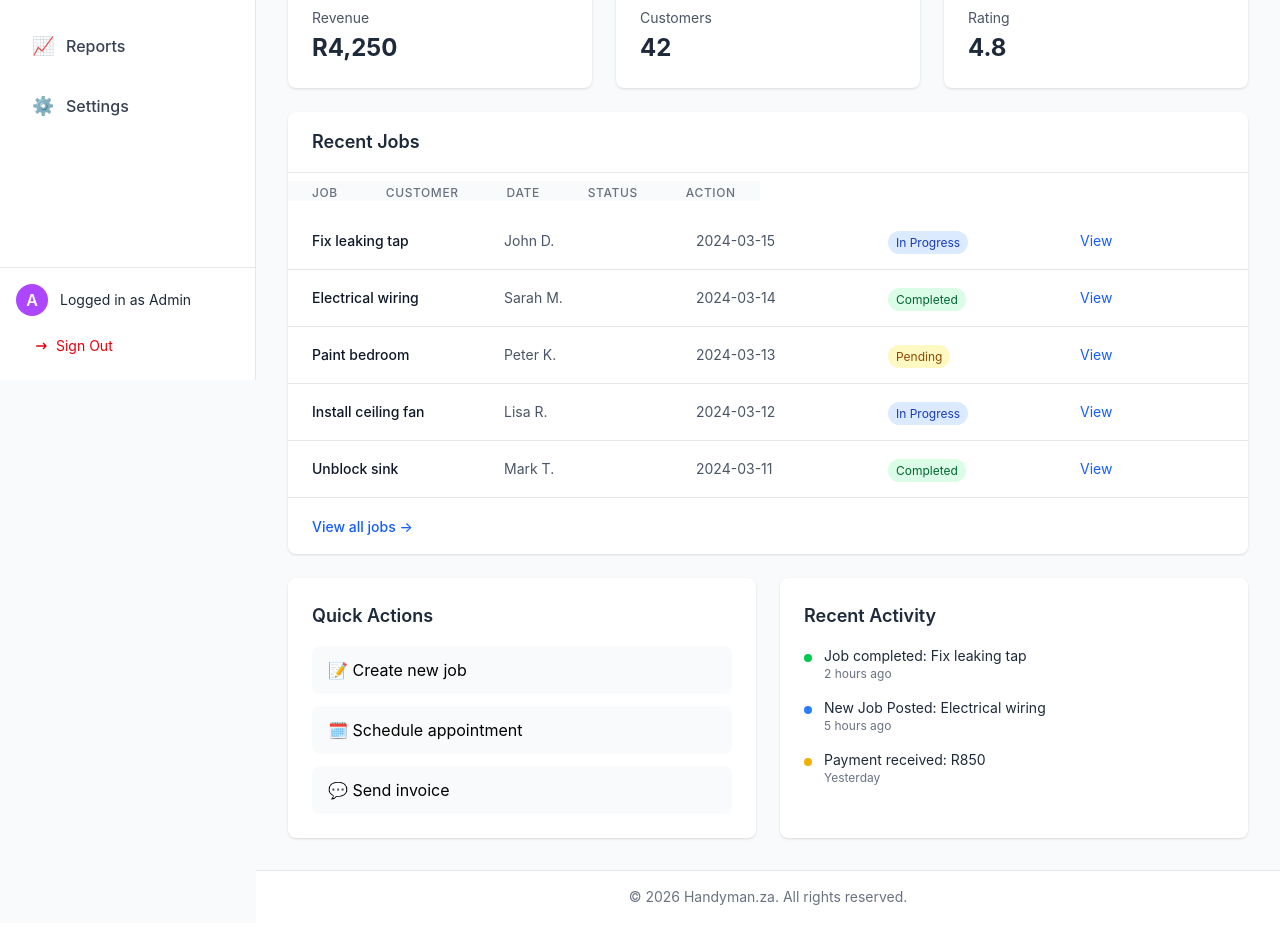
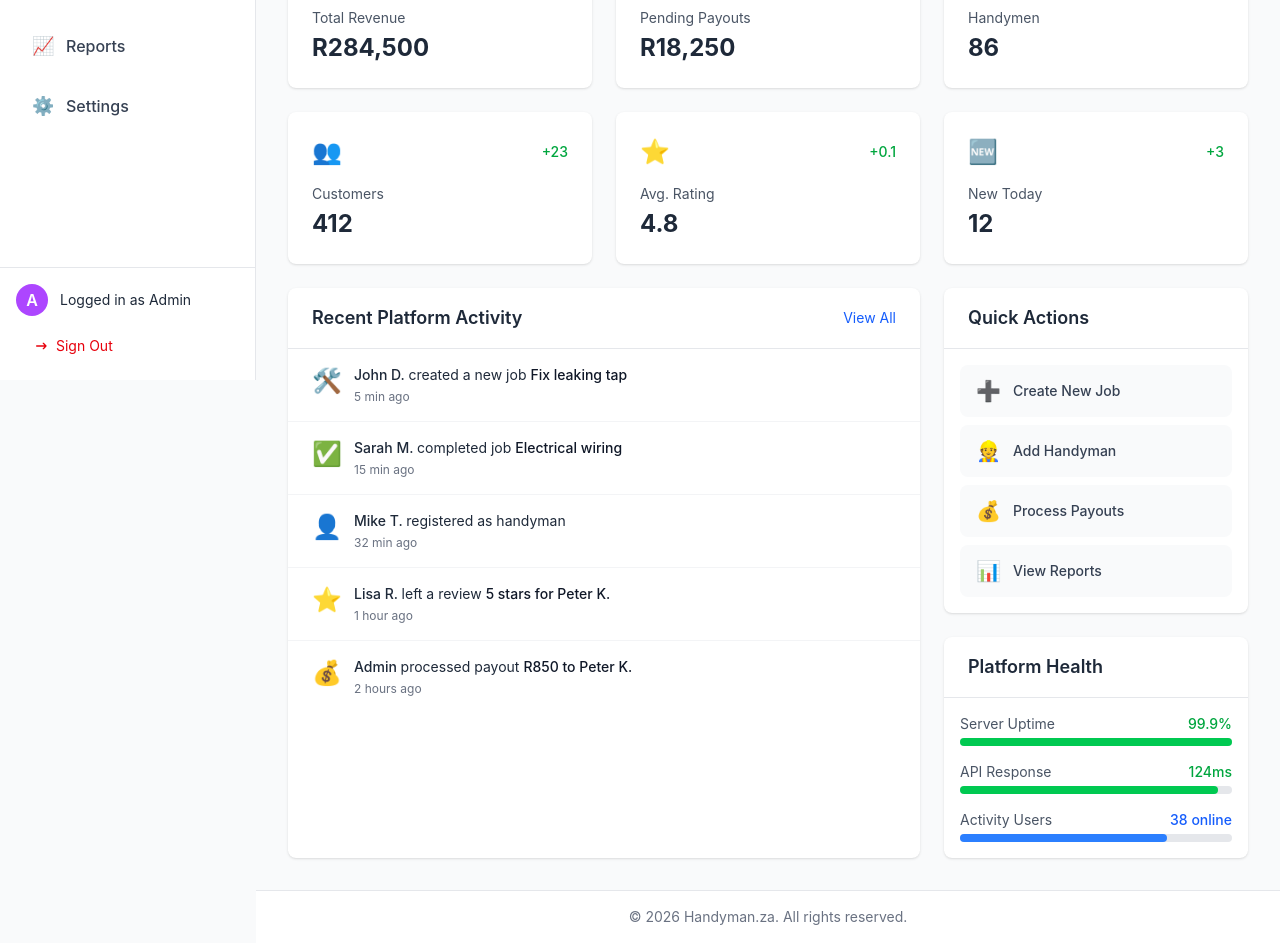
Before and after one commit to P-Mnguni/handyman_za, a React app in the folder frontend/: page / in a window 1280 px wide. Shown: the part 420-1363 px from the top of the page. Built offline with nearby package versions, Linux system fonts and the light colour scheme; the HTML template or start-up script is replaced by a standard one.

Commit message:
updated: dashboard has admin metrics

```diff
--- a/frontend/src/pages/DashboardHome.jsx
+++ b/frontend/src/pages/DashboardHome.jsx
@@ -3,37 +3,57 @@ import StatCard from '../components/StatCard';
 const DashboardHome = () => {
     // Simple data - will be replaced with real API data later
     const stats = [
-        { title: 'Total Jobs', value: '24', change: '+12%', icon: '🔧' },
-        { title: 'Active Jobs', value: '8', change: '+3', icon: '⚡' },
-        { title: 'Completed Jobs', value: '156', change: '+23%', icon: '✅' },
-        { title: 'Revenue', value: 'R4,250', change: '+18%', icon: '💰' },
-        { title: 'Customers', value: '42', change: '+6', icon: '👥' },
-        { title: 'Rating', value: '4.8', change: '+0.2', icon: '⭐' },
+        { title: 'Total Jobs', value: '1,247', change: '+12.3%', icon: '🔧' },
+        { title: 'Active Jobs', value: '43', change: '+5', icon: '⚡' },
+        { title: 'Completed Jobs', value: '1,189', change: '+11.2%', icon: '✅' },
+        { title: 'Total Revenue', value: 'R284,500', change: '+18.4%', icon: '💰' },
+        { title: 'Pending Payouts', value: 'R18,250', change: '-2.1%', icon: '⏳' },
+        { title: 'Handymen', value: '86', change: '+7', icon: '👷' },
+        { title: 'Customers', value: '412', change: '+23', icon: '👥' },
+        { title: 'Avg. Rating', value: '4.8', change: '+0.1', icon: '⭐' },
+        { title: 'New Today', value: '12', change: '+3', icon: '🆕' },
     ];
 
-    const recentJobs = [
-        { id: 1, title: 'Fix leaking tap', status: 'In Progress', customer: 'John D.', date: '2024-03-15' },
-        { id: 2, title: 'Electrical wiring', status: 'Completed', customer: 'Sarah M.', date: '2024-03-14' },
-        { id: 3, title: 'Paint bedroom', status: 'Pending', customer: 'Peter K.', date: '2024-03-13' },
-        { id: 4, title: 'Install ceiling fan', status: 'In Progress', customer: 'Lisa R.', date: '2024-03-12' },
-        { id: 5, title: 'Unblock sink', status: 'Completed', customer: 'Mark T.', date: '2024-03-11' },
+    const recentActivities = [
+        { id: 1, user: 'John D.', action: 'created a new job', target: 'Fix leaking tap', time: '5 min ago', type: 'job' },
+        { id: 2, user: 'Sarah M.', action: 'completed job', target: 'Electrical wiring', time: '15 min ago', type: 'completion' },
+        { id: 3, user: 'Mike T.', action: 'registered as handyman', target: '', time: '32 min ago', type: 'registration' },
+        { id: 4, user: 'Lisa R.', action: 'left a review', target: '5 stars for Peter K.', time: '1 hour ago', type: 'review' },
+        { id: 5, user: 'Admin', action: 'processed payout', target: 'R850 to Peter K.', time: '2 hours ago', type: 'payment' },
     ];
 
-    const getStatusColor = (status) => {
-        switch(status) {
-            case 'Completed': return 'bg-green-100 text-green-800';
-            case 'In Progress': return 'bg-blue-100 text-blue-800';
-            case 'Pending': return 'bg-yellow-100 text-yellow-800';
-            default: return 'bg-gray-100 text-gray-800';
+    const quickActions = [
+        { label: 'Create New Job', icon: '➕', color: 'blue' },
+        { label: 'Add Handyman', icon: '👷', color: 'green' },
+        { label: 'Process Payouts', icon: '💰', color: 'purple' },
+        { label: 'View Reports', icon: '📊', color: 'orange' },
+    ];
+
+    const getActivityIcon = (type) => {
+        switch(type) {
+            case 'job': return '🛠️';
+            case 'completion': return '✅';
+            case 'registration': return '👤';
+            case 'review': return '⭐';
+            case 'payment': return '💰';
+            default: return '📌';
         }
     };
 
     return (
         <div className='space-y-6'>
             {/* Welcome section */}
+            <div className='flex justify-between items-center'>
                 <div>
-                <h2 className='text-2xl font-bold text-gray-800'>Welcome back, User! 👋</h2>
-                <p className='text-gray-600 mt-1'>Here's what's happening with your business today.</p>
+                    <h1 className='text-2xl font-bold text-gray-800'>Dashboard Overview</h1>
+                    <p className='text-gray-600 mt-1'>Welcome back, Admin. Here's what's happening today.</p>
+                </div>
+                <div className='text-right'>
+                    <p className='text-sm text-gray-500'>{new Date().toLocaleDateString('en-US',
+                        { weekday: 'long', year: 'numeric', month: 'long', day: 'numeric'}
+                        )}
+                    </p>
+                </div>
             </div>
 
             {/* Stats grid */}
@@ -43,97 +63,85 @@ const DashboardHome = () => {
                 ))}
             </div>
 
-            {/* Recent jobs section */}
-            <div className='bg-white rounded-lg shadow'>
-                <div className='px-6 py-4 border-b border-gray-200'>
-                    <h3 className='text-lg font-semibold text-gray-800'>Recent Jobs</h3>
+            {/* Two column layout for charts / recent activity */}
+            <div className='grid grid-cols-1 lg:grid-cols-3 gap-6'>
+                {/* Recent Activity */}
+                <div className='lg:col-span-2 bg-white rounded-lg shadow'>
+                    <div className='px-6 py-4 border-b border-gray-200 flex justify-between items-center'>
+                        <h2 className='text-lg font-semibold text-gray-800'>Recent Platform Activity</h2>
+                        <button className='text-sm text-blue-600 hover:text-blue-800'>View All</button>
                     </div>
-                <div className='overflow-x-auto'>
-                    <table className='w-full table-fixed'>
-                        <thread className='bg-gray-50'>
-                            <tr>
-                                <th className='px-6 py-3 text-left text-xs font-medium text-gray-500 uppercase tracking-wider w-[30%]'>
-                                    Job
-                                </th>
-                                <th className='px-6 py-3 text-left text-xs font-medium text-gray-500 uppercase tracking-wider w-[20%]'>
-                                    Customer
-                                </th>
-                                <th className='px-6 py-3 text-left text-xs font-medium text-gray-500 uppercase tracking-wider w-[15%]'>
-                                    Date
-                                </th>
-                                <th className='px-6 py-3 text-left text-xs font-medium text-gray-500 uppercase tracking-wider w-[20%]'>
-                                    Status
-                                </th>
-                                <th className='px-6 py-3 text-left text-xs font-medium text-gray-500 uppercase tracking-wider w-[15%]'>
-                                    Action
-                                </th>
-                            </tr>
-                        </thread>
-                        <tbody className='divide-y divide-gray-200'>
-                            {recentJobs.map((job) => (
-                                <tr key={job.id} className='hover:bg-gray-50'>
-                                    <td className='px-6 py-4 text-sm font-medium text-gray-900 truncate'>{job.title}</td>
-                                    <td className='px-6 py-4 text-sm text-gray-600'>{job.customer}</td>
-                                    <td className='px-6 py-4 text-sm text-gray-600'>{job.date}</td>
-                                    <td className='px-6 py-4'>
-                                        <span className={`px-2 py-1 text-xs rounded-full ${getStatusColor(job.status)}`}>
-                                            {job.status}
-                                        </span>
-                                    </td>
-                                    <td className='px-6 py-4 text-sm'>
-                                        <button className='text-blue-600 hover:text-blue-800'>View</button>
-                                    </td>
-                                </tr>
+                    <div className='divide-y divide-gray-100'>
+                        {recentActivities.map((activity) => (
+                            <div key={activity.id} className='px-6 py-4 hover:bg-gray-50 transition-colors'>
+                                    <div className='flex items-start'>
+                                        <div className='text-2xl mr-3'>{getActivityIcon(activity.type)}</div>
+                                        <div className='flex-1'>
+                                            <p className='text-sm text-gray-800'>
+                                                <span className='font-medium'>{activity.user}{' '}</span>{activity.action}{' '}
+                                                {activity.target && <span className='font-medium text-gray-900'>{activity.target}</span>}
+                                            </p>
+                                            <p className='text-xs text-gray-500 mt-1'>{activity.time}</p>
+                                        </div>
+                                    </div>
+                                </div>
                             ))}
-                        </tbody>
-                    </table>
-                </div>
-                <div className='px-6 py-4 border-t border-gray-200'>
-                    <button className='text-blue-600 hover:text-blue-800 text-sm font-medium'>
-                        View all jobs →
-                    </button>
                         </div>
                 </div>
 
+                {/* Quick Actions and Stats - takes 1 column */}
+                <div className='space-y-6'>
                     {/* Quick actions */}
-            <div className='grid grid-cols-1 md:grid-cols-2 gap-6'>
-                <div className='bg-white rounded-lg shadow p-6'>
-                    <h3 className='text-lg font-semibold text-gray-800 mb-4'>Quick Actions</h3>
-                    <div className='space-y-3'>
-                        <button className='w-full text-left px-4 py-3 bg-gray-50 hover:bg-gray-100 rounded-lg transition-colors'>
-                            📝 Create new job
+                    <div className='bg-white rounded-lg shadow'>
+                        <div className='px-6 py-4 border-b border-gray-200'>
+                            <h2 className='text-lg font-semibold text-gray-800 '>Quick Actions</h2>
+                        </div>
+                        <div className='p-4 space-y-2'>
+                            {quickActions.map((action, index) => (
+                                <button
+                                    key={index}
+                                    className={`w-full text-left px-4 py-3 rounded-lg transition-colors flex items-center bg-gray-50
+                                        hover:bg-gray-100`}
+                                >
+                                    <span className='text-xl mr-3'>{action.icon}</span>
+                                    <span className='text-sm font-medium text-gray-700'>{action.label}</span>
                                 </button>
-                        <button className='w-full text-left px-4 py-3 bg-gray-50 hover:bg-gray-100 rounded-lg transition-colors'>
-                            🗓️ Schedule appointment
-                        </button>
-                        <button className='w-full text-left px-4 py-3 bg-gray-50 hover:bg-gray-100 rounded-lg transition-colors'>
-                            💬 Send invoice
-                        </button>
+                            ))}
                         </div>
                     </div>
 
-                <div className='bg-white rounded-lg shadow p-6'>
-                    <h3 className='text-lg font-semibold text-gray-800 mb-4'>Recent Activity</h3>
-                    <div className='space-y-4'>
-                        <div className='flex items-start space-x-3'>
-                            <div className='h-2 w-2 mt-2 bg-green-500 rounded-full'></div>
+                    {/* Platform Health */}
+                    <div className='bg-white rounded-lg shadow'>
+                        <div className='px-6 py-4 border-b border-gray-200'>
+                            <h2 className='text-lg font-semibold text-gray-800'>Platform Health</h2>
+                        </div>
+                        <div className='p-4 space-y-4'>
                             <div>
-                                <p className='text-sm text-gray-800'>Job completed: Fix leaking tap</p>
-                                <p className='text-xs text-gray-500'>2 hours ago</p>
+                                <div className='flex justify-between text-sm mb-1'>
+                                    <span className='text-gray-600'>Server Uptime</span>
+                                    <span className='font-medium text-green-600'>99.9%</span>
+                                </div>
+                                <div className='w-full bg-gray-200 rounded-full h-2'>
+                                    <div className='bg-green-500 h-2 rounded-full' style={{ width: '99.9%' }}></div>
                                 </div>
                             </div>
-                        <div className='flex items-start space-x-3'>
-                            <div className='h-2 w-2 mt-2 bg-blue-500 rounded-full'></div>
                             <div>
-                                <p className='text-sm text-gray-800'>New Job Posted: Electrical wiring</p>
-                                <p className='text-xs text-gray-500'>5 hours ago</p>
+                                <div className='flex justify-between text-sm mb-1'>
+                                    <span className='text-gray-600'>API Response</span>
+                                    <span className='font-medium text-green-600'>124ms</span>
+                                </div>
+                                <div className='w-full bg-gray-200 rounded-full h-2'>
+                                    <div className='bg-green-500 h-2 rounded-full' style={{ width: '95%' }}></div>
                                 </div>
                             </div>
-                        <div className='flex items-start space-x-3'>
-                            <div className='h-2 w-2 mt-2 bg-yellow-500 rounded-full'></div>
                             <div>
-                                <p className='text-sm text-gray-800'>Payment received: R850</p>
-                                <p className='text-xs text-gray-500'>Yesterday</p>
+                                <div className='flex justify-between text-sm mb-1'>
+                                    <span className='text-gray-600'>Activity Users</span>
+                                    <span className='font-medium text-blue-600'>38 online</span>
+                                </div>
+                                <div className='w-full bg-gray-200 rounded-full h-2'>
+                                    <div className='bg-blue-500 h-2 rounded-full' style={{ width: '76%' }}></div>
+                                </div>
                             </div>
                         </div>
                     </div>
```
Lines whose indentation alone changed are shown as unchanged.
